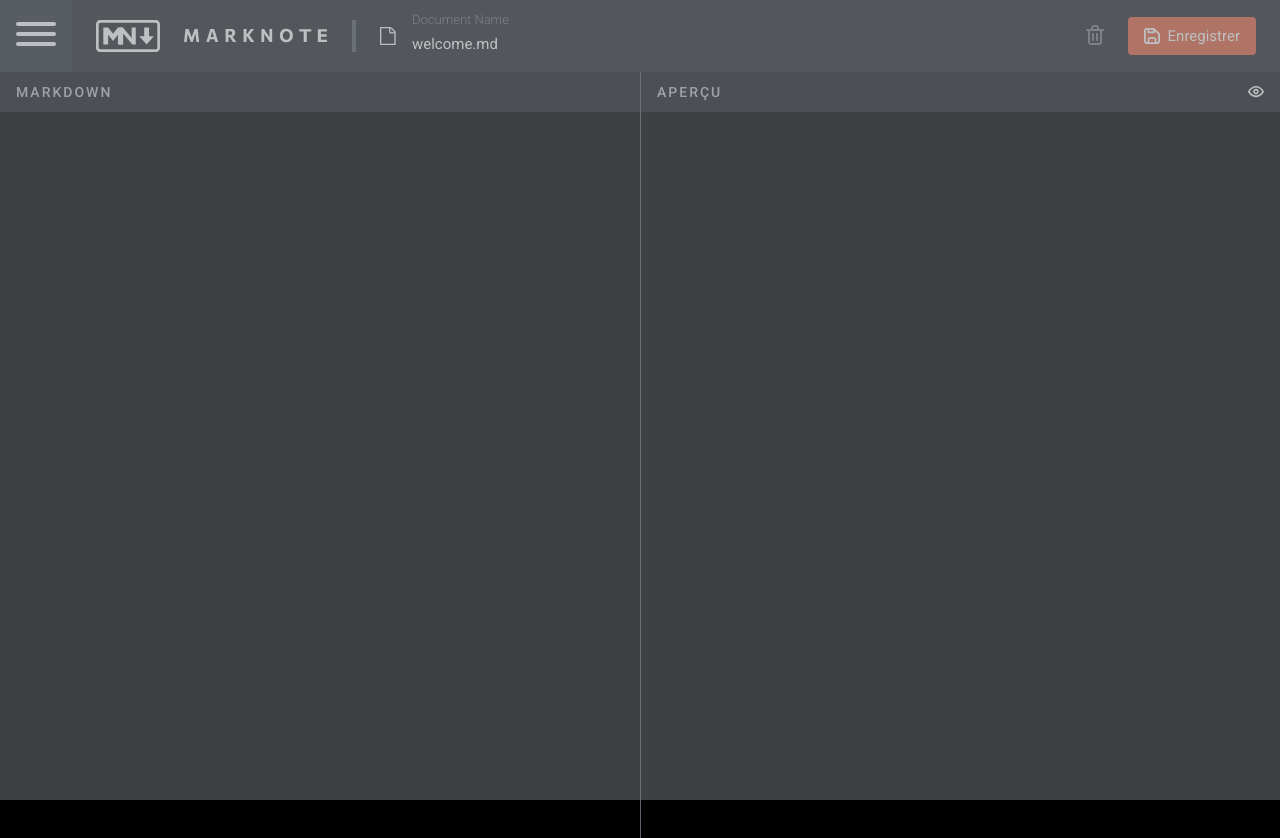
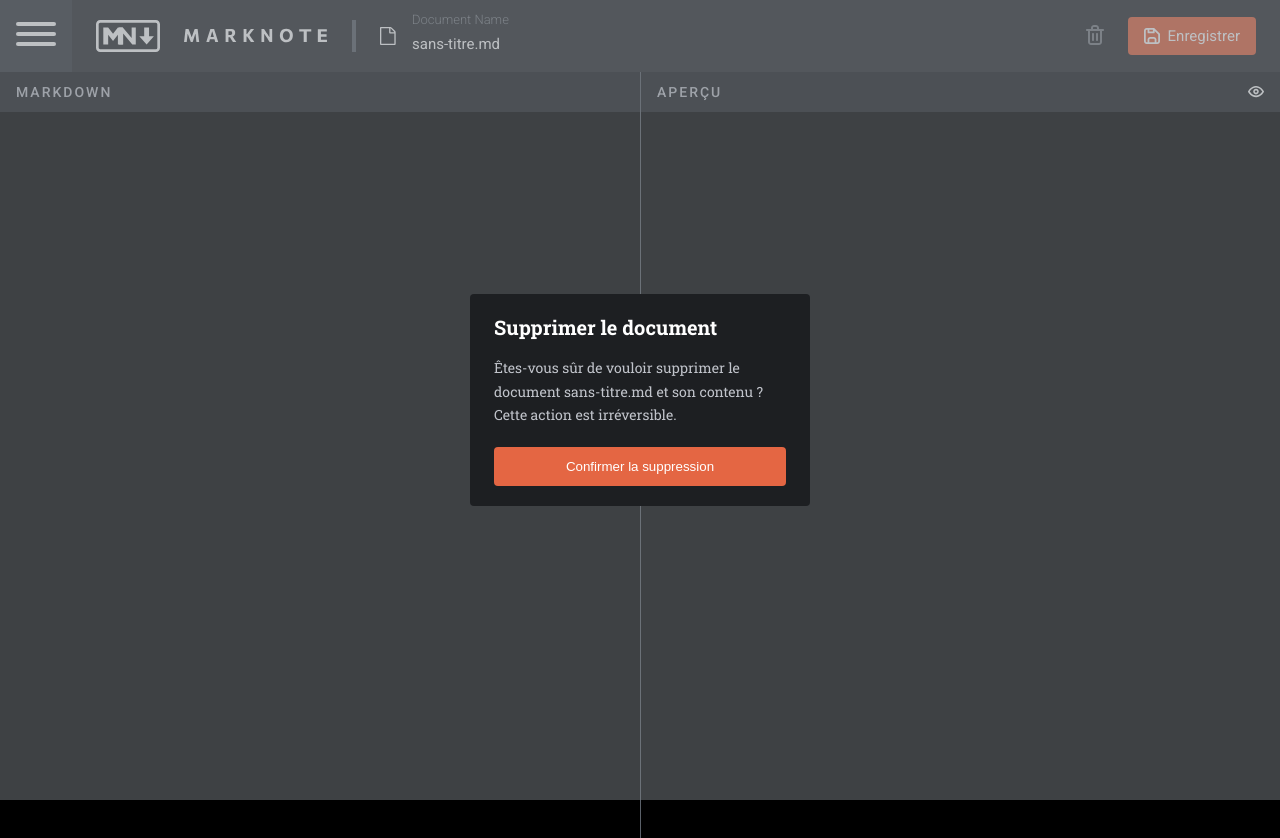
Before and after one commit to LucDub-code/marknote, a Vue app in the folder client/: page / in a window 1280 px wide. Both pictures are taken after a click on the button 1094 px from the left and 36 px from the top of the page. Shown: the top 838 px of the page. Built offline with nearby package versions, Linux system fonts and the light colour scheme; the HTML template or start-up script is replaced by a standard one; a web font is replaced by a local one.

Commit message:
feat(modal): add delete document confirmation modal

```diff
--- a/client/src/App.vue
+++ b/client/src/App.vue
@@ -4,6 +4,7 @@
   import AppSidebar from './components/AppSidebar.vue'
   import AppEditor from './components/AppEditor.vue'
   import BaseOverlay from './components/ui/BaseOverlay.vue'
+  import DeleteDocumentModal from './components/modals/DeleteDocumentModal.vue'
 
   const modal = useModalStore()
 </script>
@@ -16,7 +17,9 @@
       <AppEditor />
     </div>
   </div>
-  <BaseOverlay v-if="modal.isDeleteOpen" @click="modal.close" />
+  <BaseOverlay v-if="modal.isDeleteOpen" @click="modal.close">
+    <DeleteDocumentModal />
+  </BaseOverlay>
 </template>
 
 <style lang="scss" scoped>
--- a/client/src/assets/main.scss
+++ b/client/src/assets/main.scss
@@ -47,6 +47,9 @@ $orange-400: #F39765;
   --editor-header: #{$slate-950};
   --editor-header-text: #{$slate-300};
   --text-markdown: #{$slate-300};
+  --modal-bg: #{$slate-950};
+  --modal-title: #{$neutral-0};
+  --modal-text: #{$slate-300};
 }
 
 [data-theme='light'] {
@@ -54,6 +57,9 @@ $orange-400: #F39765;
   --editor-header: #{$neutral-100};
   --editor-header-text: #{$slate-400};
   --text-markdown: #{$slate-700};
+  --modal-bg: #{$neutral-0};
+  --modal-title: #{$slate-700};
+  --modal-text: #{$slate-400};
 }
 
 body {
--- a/client/src/components/editor/MarkdownEditor.vue
+++ b/client/src/components/editor/MarkdownEditor.vue
@@ -1,7 +1,7 @@
 <script setup lang="ts">
-  import { useEditorStore } from '@/stores/editor'
+  import { useDocumentStore } from '@/stores/document'
 
-  const editor = useEditorStore()
+  const document = useDocumentStore()
 </script>
 
 <template>
@@ -9,7 +9,7 @@
     <div class="editor__header">
       <h2 class="editor__title text-preset-8">Markdown</h2>
     </div>
-    <textarea v-model="editor.content" class="editor__content text-preset-8-mono" spellcheck="false"></textarea>
+    <textarea v-model="document.content" class="editor__content text-preset-8-mono" spellcheck="false"></textarea>
   </section>
 </template>
 
@@ -42,7 +42,6 @@
       border: none;
       outline: none;
       background: none;
-      color: inherit;
       font: inherit;
       color: var(--text-markdown);
     }
--- a/client/src/components/editor/MarkdownPreview.vue
+++ b/client/src/components/editor/MarkdownPreview.vue
@@ -1,5 +1,6 @@
 <script setup lang="ts">
   import { useEditorStore } from '@/stores/editor'
+  import { useDocumentStore } from '@/stores/document'
   import OpenEyeIcon from '../ui/OpenEyeIcon.vue'
   import ClosedEyeIcon from '../ui/ClosedEyeIcon.vue'
   import { computed } from 'vue'
@@ -7,8 +8,9 @@
   import '@/assets/preview.scss'
 
   const editor = useEditorStore()
+  const document = useDocumentStore()
 
-  const renderedHtml = computed(() => marked.parse(editor.content))
+  const renderedHtml = computed(() => marked.parse(document.content))
 </script>
 
 <template>
--- a/client/src/components/header/DocumentTitle.vue
+++ b/client/src/components/header/DocumentTitle.vue
@@ -1,12 +1,7 @@
 <script setup lang="ts">
-  import { ref } from 'vue'
-  import { formatFileName } from '@/utils/formatFileName'
+  import { useDocumentStore } from '@/stores/document'
 
-  const name = ref('welcome.md')
-
-  const handleBlur = () => {
-    name.value = formatFileName(name.value)
-  }
+  const document = useDocumentStore()
 </script>
 
 <template>
@@ -16,10 +11,10 @@
       <label for="document-name" class="document__label text-preset-9">Document Name</label>
       <input
         id="document-name"
-        v-model="name"
+        v-model="document.name"
         class="document__name text-preset-6"
         type="text"
-        @blur="handleBlur"
+        @blur="document.formatName"
       />
     </div>
   </div>
--- /dev/null
+++ b/client/src/components/modals/DeleteDocumentModal.vue
@@ -0,0 +1,41 @@
+<script setup lang="ts">
+  import { useDocumentStore } from '@/stores/document'
+  import BaseButton from '../../components/ui/BaseButton.vue'
+
+  const document = useDocumentStore()
+</script>
+
+<template>
+  <div class="modal" role="dialog" aria-modal="true" aria-labelledby="delete-document">
+    <h2 id="delete-document" class="modal__title text-preset-4">Supprimer le document</h2>
+    <p class="modal__text text-preset-7-regular">Êtes-vous sûr de vouloir supprimer le document {{ document.name }} et son contenu ?<br/>Cette action est irréversible.</p>
+    <BaseButton class="modal__button">Confirmer la suppression</BaseButton>
+  </div>
+</template>
+
+<style scoped lang="scss">
+  .modal {
+    background: var(--modal-bg);
+    max-width: 340px;
+    padding: 20px 24px;
+    border-radius: 4px;
+    display: flex;
+    flex-direction: column;
+    gap: 16px;
+    color: var(--modal-text);
+
+    &__title {
+      color: var(--modal-title);
+    }
+
+    &__text {
+      color: var(--modal-text);
+      margin-bottom: 4px;
+    }
+
+    &__button {
+      width: 100%;
+      padding-block: 12px;
+    }
+  }
+</style>
--- a/client/src/components/ui/BaseOverlay.vue
+++ b/client/src/components/ui/BaseOverlay.vue
@@ -1,7 +1,9 @@
 <script setup lang="ts"></script>
 
 <template>
-  <div class="overlay" />
+  <div class="overlay">
+    <slot />
+  </div>
 </template>
 
 <style scoped lang="scss">
@@ -9,9 +11,10 @@
     background: rgba(124, 129, 135, 0.5);
     position: fixed;
     inset: 0;
-    width: 100%;
-    height: 100%;
     z-index: 100;
+    display: flex;
+    align-items: center;
+    justify-content: center;
   }
 
   [data-theme='light'] .overlay {
--- /dev/null
+++ b/client/src/stores/document.ts
@@ -0,0 +1,21 @@
+import { defineStore } from 'pinia'
+import { ref, watch } from 'vue'
+import { formatFileName } from '@/utils/formatFileName'
+
+const STORAGE_KEY = 'marknote:content'
+
+export const useDocumentStore = defineStore('document', () => {
+
+  const name = ref('sans-titre.md')
+  const content = ref(localStorage.getItem(STORAGE_KEY) ?? '')
+
+  watch(content, (markdownValue) => {
+    localStorage.setItem(STORAGE_KEY, markdownValue)
+  })
+
+  const formatName = () => {
+    name.value = formatFileName(name.value)
+  }
+
+  return { name, content, formatName }
+})
--- a/client/src/stores/editor.ts
+++ b/client/src/stores/editor.ts
@@ -1,20 +1,12 @@
 import { defineStore } from 'pinia'
-import { ref, watch } from 'vue'
-
-const STORAGE_KEY = 'markdown:content'
+import { ref } from 'vue'
 
 export const useEditorStore = defineStore('editor', () => {
-
-  const content = ref(localStorage.getItem(STORAGE_KEY) ?? '')
   const isPreviewVisible = ref(true)
-
-  watch(content, (markdownValue) => {
-    localStorage.setItem(STORAGE_KEY, markdownValue)
-  })
 
   const togglePreview = () => {
     isPreviewVisible.value = !isPreviewVisible.value
   }
 
-  return { isPreviewVisible, togglePreview, content }
+  return { isPreviewVisible, togglePreview }
 })
```
